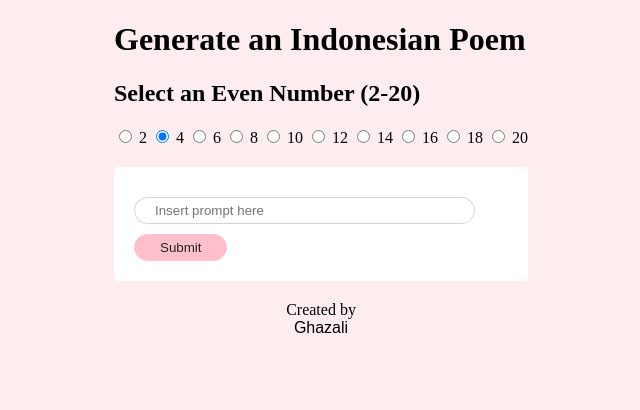
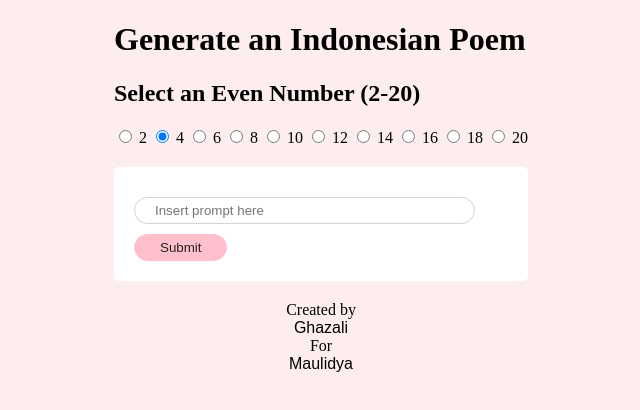
Before and after one commit to juwayni/hosted, a plain HTML site: page i.html in a window 1280 px wide. Shown: the whole page, without its empty margins (319-959 px from the left). Drawn offline with Linux system fonts and the light colour scheme.

Commit message:
Update and rename id.html to i.html

```diff
--- a/id.html
+++ b/i.html
@@ -113,8 +113,10 @@ input {
     }
 </script>
 <div style="margin:auto;">
-<div style="text-align:center;"> Created by</div>
+<div style="text-align:center;">Created by</div>
 <div style="text-align:center;font:message-box;">Ghazali</div>
+<div style="text-align:center;">For</div>
+<div style="text-align:center;font:message-box;">Maulidya</div>
 </div>
 </body>
 </html>
```
